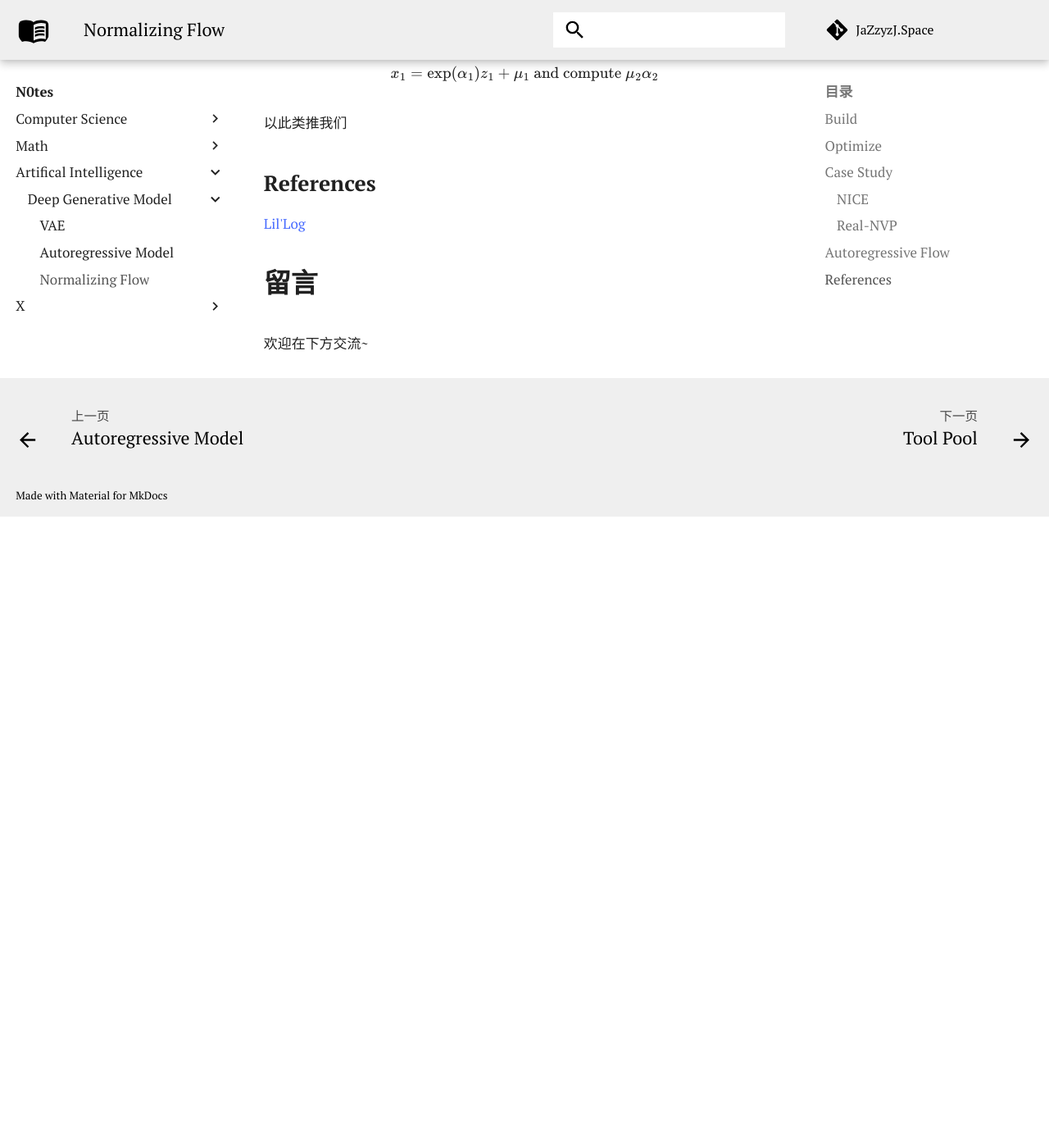
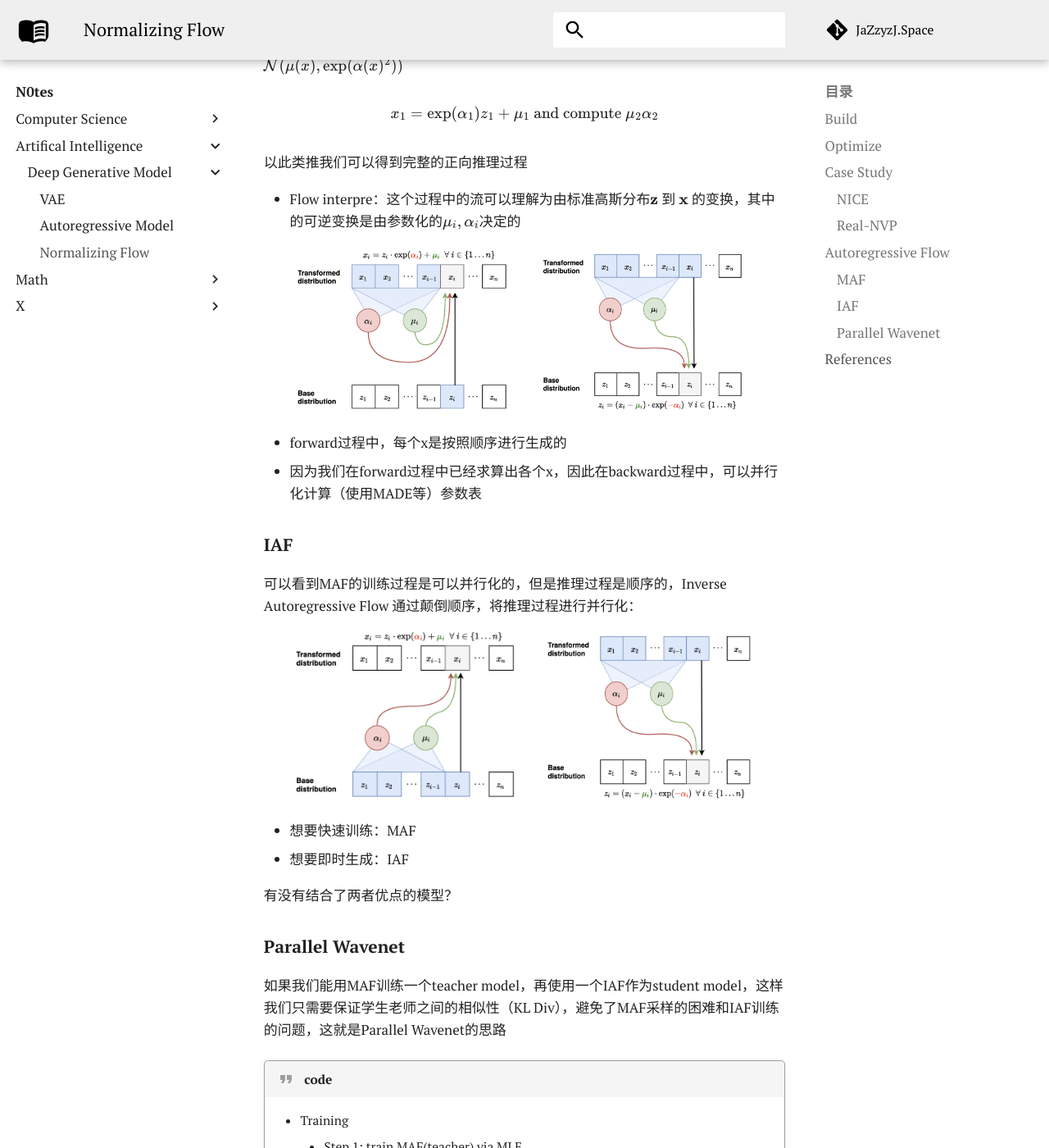
Before and after one commit to JazZyzJ/JazZyzJ.github.io, an MkDocs documentation site: the page built from docs/notes/ai/dgm/flow.md, in a window 1280 px wide and 1400 px high, scrolled down 5862 px. Shown: the whole window at 82% size. Built offline with MkDocs 1.6.1 and Material for MkDocs 9.7.7, drawn with Linux system fonts in a browser that asks for light colours; some web fonts are replaced; comment, search, counter and statistics services are not loaded; before the commit the page ends 6492 px from its top, so only the background shows below that; some of the changed text lies outside the part shown.

Commit message:
finish flow model notes

```diff
--- a/docs/notes/ai/dgm/flow.md
+++ b/docs/notes/ai/dgm/flow.md
@@ -270,6 +270,8 @@ $$
 
 ## Autoregressive Flow
 
+### MAF
+
 首先我们先来从AutoRegressive Model开始：
 
 给定一个自回归模型的密度函数定义：
@@ -286,9 +288,44 @@ $$
 x_1 = \exp(\alpha_1)z_1 + \mu_1 \text{ and compute } \mu_2 \alpha_2
 $$
 
-以此类推我们
+以此类推我们可以得到完整的正向推理过程
+
+- Flow interpre：这个过程中的流可以理解为由标准高斯分布$\mathbf{z}$ 到 $\mathbf{x}$ 的变换，其中的可逆变换是由参数化的$\mu_{i},\alpha_{i}$决定的
 
 
+<div style="display: flex; justify-content: center; gap: 10px;">
+    <img src="/../../../../assets/pics/ai/dgm/flow/f3.png"  style="width: 45%;">
+    <img src="/../../../../assets/pics/ai/dgm/flow/f4.png" style="width: 45%;">
+</div>
+
+- forward过程中，每个x是按照顺序进行生成的
+- 因为我们在forward过程中已经求算出各个x，因此在backward过程中，可以并行化计算（使用MADE等）参数表
+
+### IAF
+
+可以看到MAF的训练过程是可以并行化的，但是推理过程是顺序的，Inverse Autoregressive Flow 通过颠倒顺序，将推理过程进行并行化：
+
+<div style="display: flex; justify-content: center; gap: 10px;">
+    <img src="/../../../../assets/pics/ai/dgm/flow/f6.png"  style="width: 45%;">
+    <img src="/../../../../assets/pics/ai/dgm/flow/f5.png" style="width: 45%;">
+</div>
+
+- 想要快速训练：MAF
+- 想要即时生成：IAF
+
+有没有结合了两者优点的模型？
+
+### Parallel Wavenet
+
+如果我们能用MAF训练一个teacher model，再使用一个IAF作为student model，这样我们只需要保证学生老师之间的相似性（KL Div），避免了MAF采样的困难和IAF训练的问题，这就是Parallel Wavenet的思路
+
+
+!!! quote "code"
+
+    - Training
+        - Step 1: train MAF(teacher) via MLE
+        - Step 2: train IAF(student) to minimize KL div with teacher
+    - Test-time: Using student singly
 
 
 
--- a/mkdocs.yml
+++ b/mkdocs.yml
@@ -146,10 +146,6 @@ nav:
           - Python(CS61a): notes/lingo/cs61a.md
           - Verilog: notes/lingo/verilog.md
           - C++: notes/lingo/cpp.md
-      - Math:
-        - notes/math/index.md
-        - Random Process:
-          - notes/math/randomprocess/index.md
       - Artifical Intelligence:
         - notes/ai/index.md
         - Deep Generative Model:
@@ -157,6 +153,10 @@ nav:
             - VAE: notes/ai/dgm/vae.md
             - Autoregressive Model: notes/ai/dgm/ar.md
             - Normalizing Flow: notes/ai/dgm/flow.md
+      - Math:
+        - notes/math/index.md
+        - Random Process:
+          - notes/math/randomprocess/index.md
       - X:
         - Drug Design:
           - x/aidd/aidd.md
```
Also changed, not shown: docs/assets/pics/ai/dgm/flow/f3.png (added), docs/assets/pics/ai/dgm/flow/f4.png (added), docs/assets/pics/ai/dgm/flow/f5.png (added), docs/assets/pics/ai/dgm/flow/f6.png (added).
